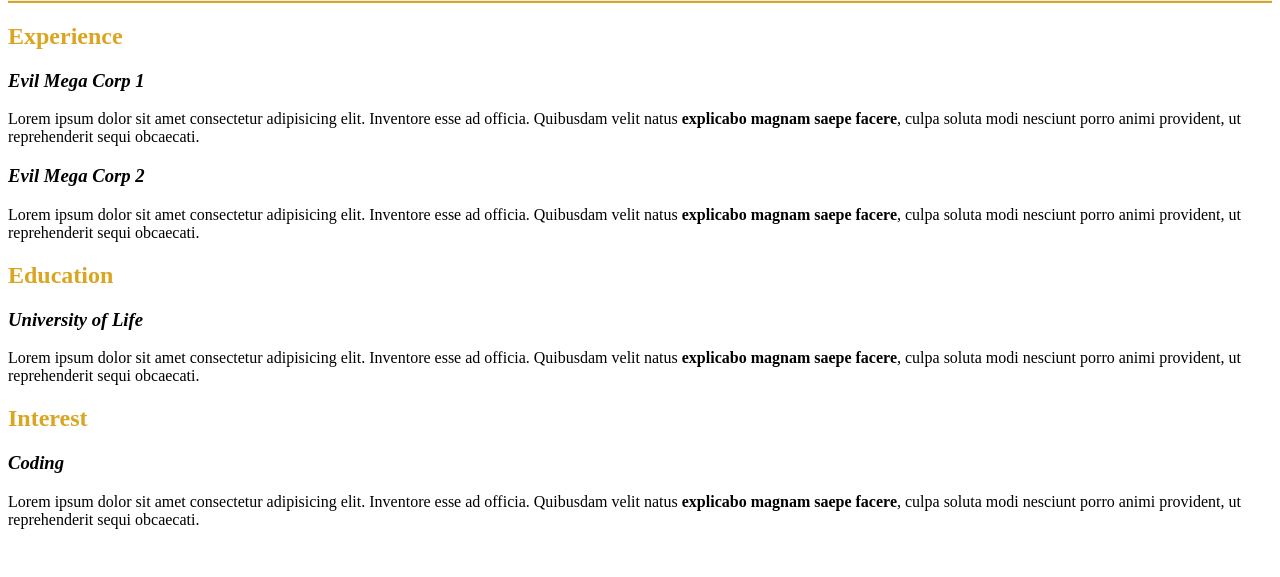
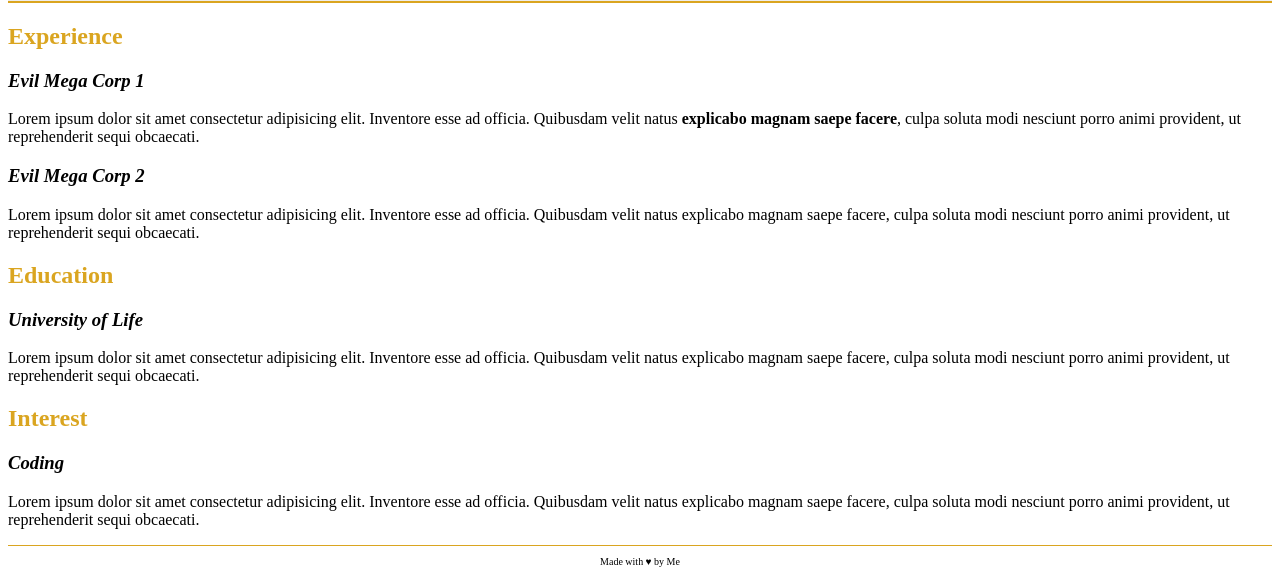
Before and after one commit to matteocovetti/htmlcss-prova, a plain HTML site: page index.html in a window 1280 px wide. Shown: the part 341-918 px from the top of the page. Before the commit the page ends 886 px from the top, so only its background shows below. Drawn offline with Linux system fonts and the light colour scheme.

Commit message:
aggiunto footer e fine curriculum

```diff
--- a/index.html
+++ b/index.html
@@ -22,27 +22,29 @@
             <h3>Evil Mega Corp 1</h3>
             <p>Lorem ipsum dolor sit amet consectetur adipisicing elit. Inventore esse ad officia. Quibusdam velit natus <strong>explicabo magnam saepe facere</strong>, culpa soluta modi nesciunt porro animi provident, ut reprehenderit sequi obcaecati.</p>
             <h3>Evil Mega Corp 2</h3>
-            <p>Lorem ipsum dolor sit amet consectetur adipisicing elit. Inventore esse ad officia. Quibusdam velit natus <strong>explicabo magnam saepe facere</strong>, culpa soluta modi nesciunt porro animi provident, ut reprehenderit sequi obcaecati.</p>
+            <p>Lorem ipsum dolor sit amet consectetur adipisicing elit. Inventore esse ad officia. Quibusdam velit natus explicabo magnam saepe facere, culpa soluta modi nesciunt porro animi provident, ut reprehenderit sequi obcaecati.</p>
         </section>
         <!-- fine section experience -->
         <!-- inizio section education -->
         <section>
             <h2>Education</h2>
             <h3>University of Life</h3>
-            <p>Lorem ipsum dolor sit amet consectetur adipisicing elit. Inventore esse ad officia. Quibusdam velit natus <strong>explicabo magnam saepe facere</strong>, culpa soluta modi nesciunt porro animi provident, ut reprehenderit sequi obcaecati.</p>
+            <p>Lorem ipsum dolor sit amet consectetur adipisicing elit. Inventore esse ad officia. Quibusdam velit natus explicabo magnam saepe facere, culpa soluta modi nesciunt porro animi provident, ut reprehenderit sequi obcaecati.</p>
         </section>
         <!-- fine section education -->
         <!-- inizio section interests -->
         <section>
             <h2>Interest</h2>
             <h3>Coding</h3>
-            <p>Lorem ipsum dolor sit amet consectetur adipisicing elit. Inventore esse ad officia. Quibusdam velit natus <strong>explicabo magnam saepe facere</strong>, culpa soluta modi nesciunt porro animi provident, ut reprehenderit sequi obcaecati.</p>
+            <p>Lorem ipsum dolor sit amet consectetur adipisicing elit. Inventore esse ad officia. Quibusdam velit natus explicabo magnam saepe facere, culpa soluta modi nesciunt porro animi provident, ut reprehenderit sequi obcaecati.</p>
         </section>
         <!-- fine section interests -->
     </main>
     <!-- fine main -->
     <!-- inizio footer -->
-    <footer class="text-center"></footer>
+    <footer class="text-center">
+        <p>Made with &hearts; by Me</p>
+    </footer>
     <!-- fine footer -->
 </body>
 </html>
--- a/style.css
+++ b/style.css
@@ -14,7 +14,16 @@ header{
     border-bottom-width: 2px;
     border-bottom-style: solid;
     border-bottom-color: goldenrod;
+    /* fine stile header */
+    /* inizio stile footer */
 }
+footer{
+    border-top-width: 1px;
+    border-top-style: solid;
+    border-top-color: goldenrod;
+    font-size: 10px;
+}
+    /* fine stile footer */
 
 #profile-pic{
     height: 250px;
```
